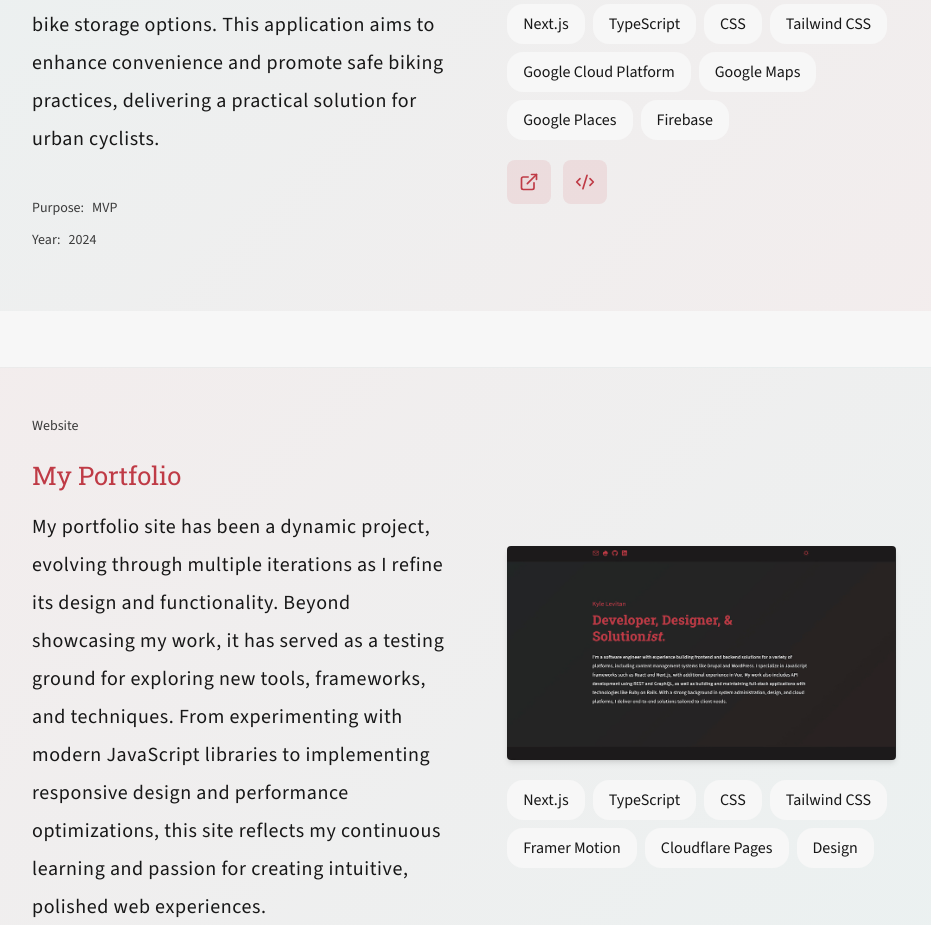
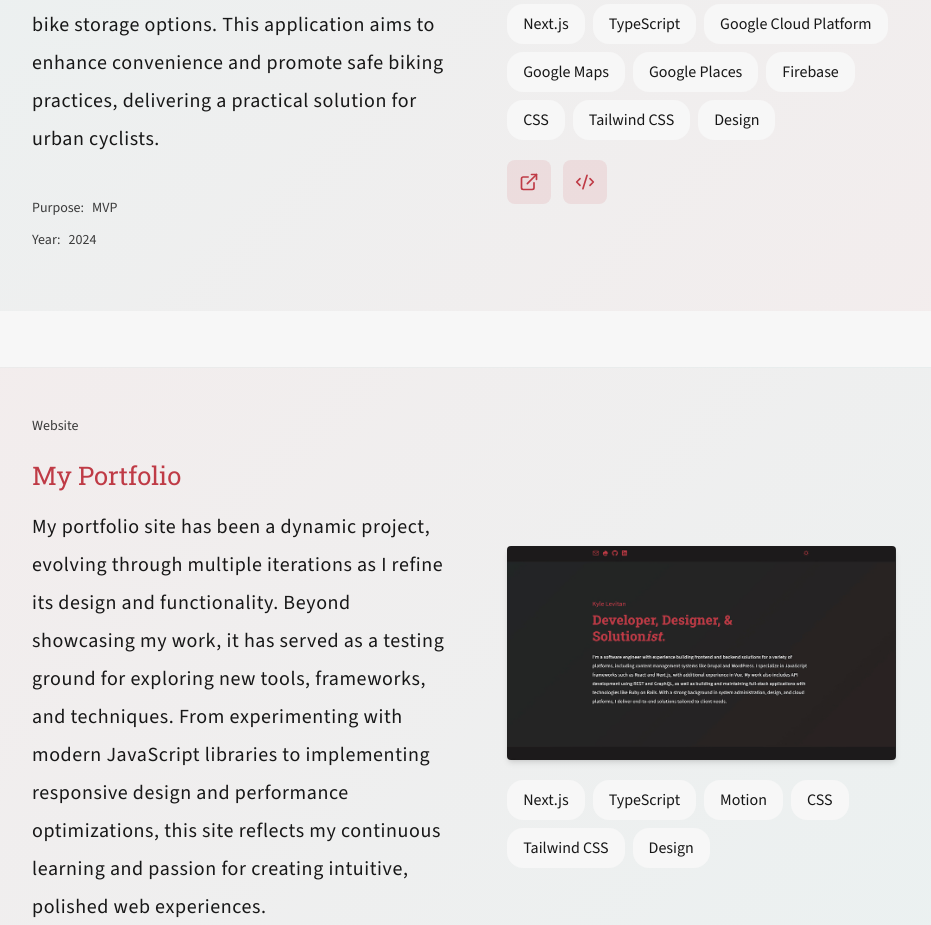
Before and after one commit to kalevitan/kylelevitan, a Next.js app: page / in a window 1280 px wide. Shown: the part 1607-2532 px from the top of the page, without its empty margins (176-1107 px from the left). Built offline with nearby package versions, Linux system fonts and the light colour scheme.

Commit message:
Minor content update, package removal

```diff
--- a/app/components/portfolio/index.tsx
+++ b/app/components/portfolio/index.tsx
@@ -3,8 +3,6 @@
 import React from 'react';
 import dynamic from 'next/dynamic';
 import projects from "./projects.json"
-import 'swiper/css';
-import 'swiper/css/pagination';
 
 const Project = dynamic(() => import('./project'), {
   loading: () => <p>Loading...</p>,
--- a/app/components/portfolio/projects.json
+++ b/app/components/portfolio/projects.json
@@ -6,12 +6,13 @@
     "features": [
       "Next.js",
       "TypeScript",
-      "CSS",
-      "Tailwind CSS",
       "Google Cloud Platform",
       "Google Maps",
       "Google Places",
-      "Firebase"
+      "Firebase",
+      "CSS",
+      "Tailwind CSS",
+      "Design"
     ],
     "image": "/projects/bikelock-finder.jpg",
     "link": "https://bike-lock-finder.vercel.app",
@@ -26,10 +27,9 @@
     "features": [
       "Next.js",
       "TypeScript",
+      "Motion",
       "CSS",
       "Tailwind CSS",
-      "Framer Motion",
-      "Cloudflare Pages",
       "Design"
     ],
     "image": "/projects/levitan-portfolio.jpg",
@@ -109,8 +109,8 @@
     "features": [
       "Drupal",
       "JavaScript",
+      "Social APIs",
       "CSS",
-      "Social APIs",
       "Design"
     ],
     "image": "/projects/signtheagreement.jpg",
--- a/package.json
+++ b/package.json
@@ -16,8 +16,7 @@
     "next": "15.1.2",
     "postcss-nested": "7.0.2",
     "react": "19.0.0",
-    "react-dom": "19.0.0",
-    "swiper": "11.1.14"
+    "react-dom": "19.0.0"
   },
   "devDependencies": {
     "@types/node": "^20",
```
Also changed, not shown: 1 other file (tests, documents, lock files or other folders).
